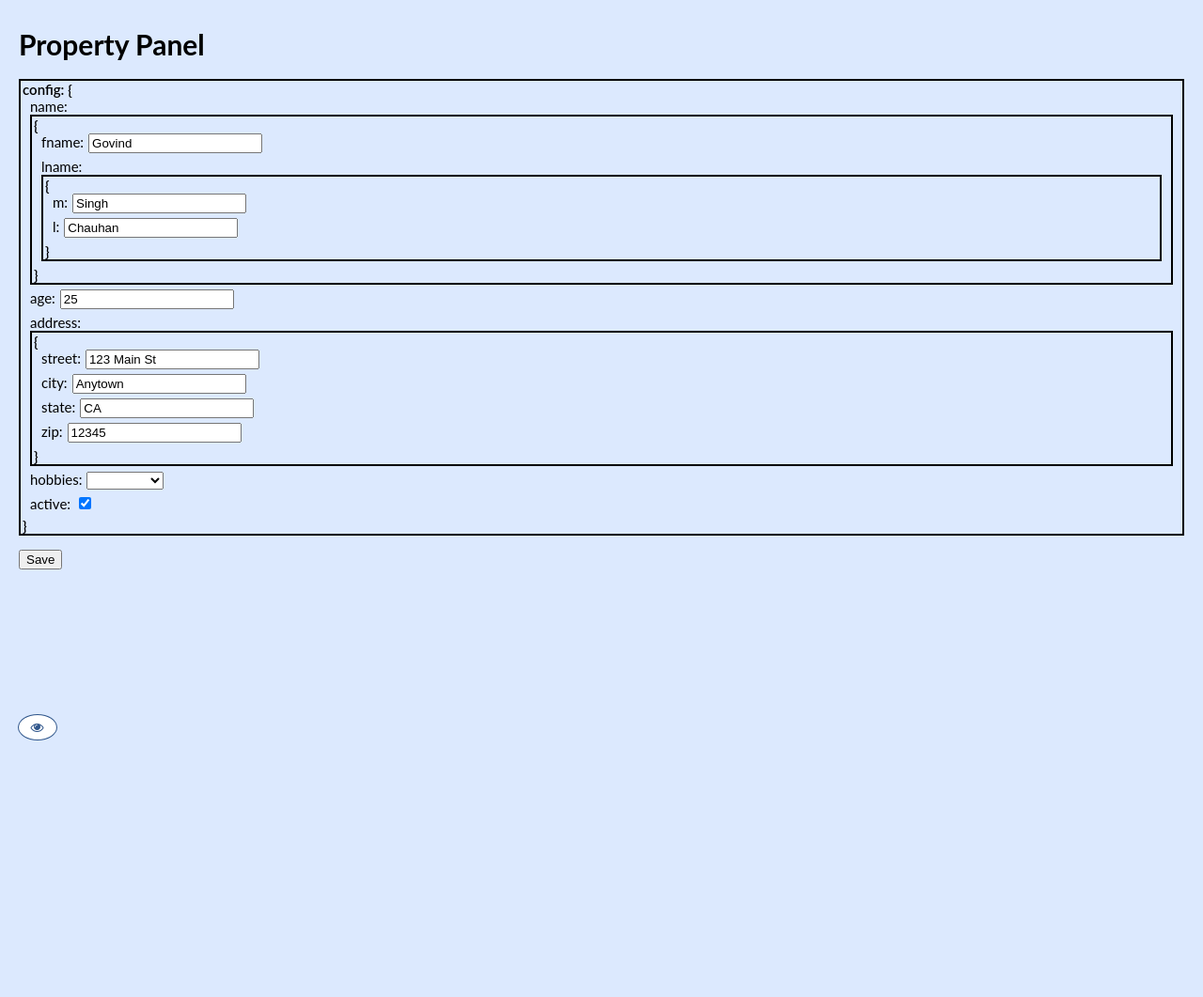
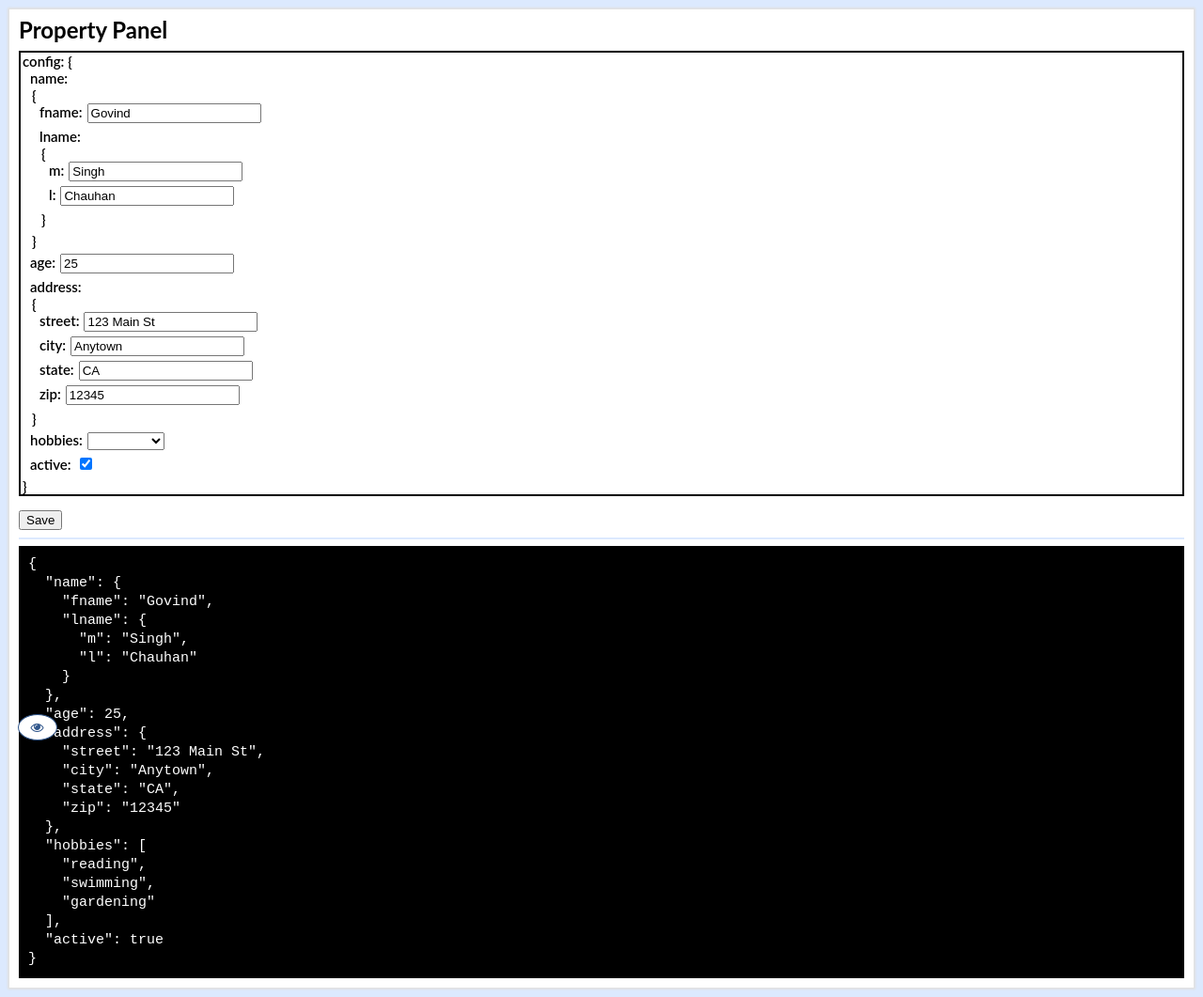
Before and after one commit to gregariousgovind/angularTheming, an Angular app: page /propertyPanel in a window 1280 px wide. Shown: the whole page at 94% size. Before the commit the page ends 800 px from the top, so only its background shows below. Built offline with nearby package versions, Linux system fonts and the light colour scheme.

Commit message:
2 files modified

```diff
--- a/src/app/components/property-panel-container/property-panel-container.component.scss
+++ b/src/app/components/property-panel-container/property-panel-container.component.scss
@@ -1,17 +1,25 @@
 .property-panel-container {
-  margin: 20px;
+  padding: 10px;
+  margin: 10px;
+  background-color: #ffffff;
+  box-shadow: 0 0 2px 2px #e1e1e1;
 
   h1 {
-    margin-top: 10px;
+    margin: 0;
+    font-size: 24px;
+    line-height: 24px;
     margin-bottom: 10px;
   }
 
   ul {
     list-style: none;
     padding: 0 10px;
-    border: 2px solid;
     line-height: 18px;
     margin-top: 0;
+
+    &[data-name] {
+      border: 2px solid;
+    }
 
     &:before,
     &:after {
@@ -32,7 +40,16 @@
       padding-bottom: 5px;
       label {
         padding-right: 5px;
+        font-weight: 600;
       }
     }
   }
+
+  pre {
+    background-color: #000000;
+    color: #ffffff;
+    padding: 10px;
+    margin: 0;
+    line-height: 20px;
+  }
 }
--- a/src/app/components/property-panel-container/property-panel-container.component.ts
+++ b/src/app/components/property-panel-container/property-panel-container.component.ts
@@ -10,8 +10,8 @@ import { Component, ViewEncapsulation } from '@angular/core';
       </ul>
       <button type="button" (click)="onSubmit()">Save</button>
       <hr>
+      <pre>{{ data | json }}</pre>
     </div>
-    <pre>{{ updatedData | json }}</pre>
   `,
   styleUrls: ['./property-panel-container.component.scss'],
   encapsulation: ViewEncapsulation.None,
```
